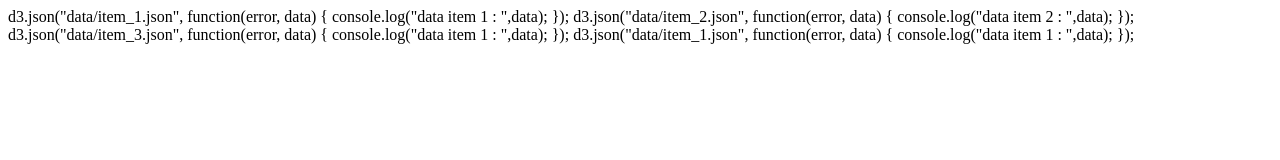
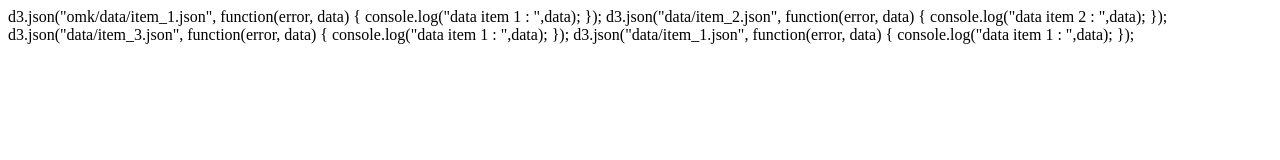
Before and after one commit to ismailmernissi/THYP_21-22, a plain HTML site: page omk/index.html in a window 1280 px wide. Drawn offline with Linux system fonts and the light colour scheme.

Commit message:
Update index.html

```diff
--- a/omk/index.html
+++ b/omk/index.html
@@ -4,7 +4,7 @@
 <head>
 
 
-   d3.json("data/item_1.json", function(error, data) {
+   d3.json("omk/data/item_1.json", function(error, data) {
             console.log("data item 1 : ",data);
 
 
```
